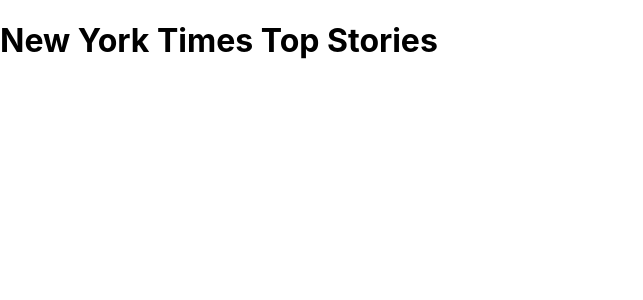
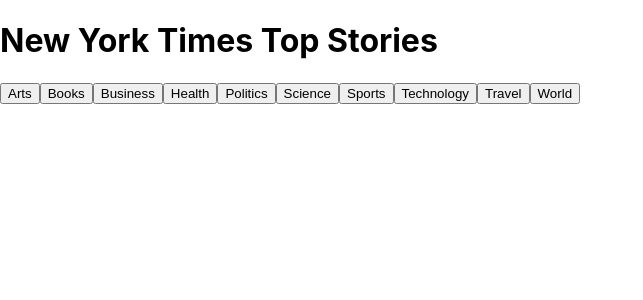
Before and after one commit to jasmyn2244/ny-times-top-stories, a React (Create React App) app: page / in a window 1280 px wide. Shown: the top 300 px of the page, without its empty margins (0-643 px from the left). Built offline with nearby package versions, Linux system fonts and the light colour scheme.

Commit message:
Add Home route to App.js

```diff
--- a/src/App.js
+++ b/src/App.js
@@ -1,15 +1,14 @@
-import logo from './logo.svg';
 import './App.css';
 import { Routes, Route } from 'react-router-dom'
 import Header from './Components/Header'
+import Home from './Components/Home'
 
 function App() {
   return (
     <>
       <Header />
       <Routes>
-
-
+        <Route path='/' element={<Home />} />
       </Routes>
     </>
   );
```
